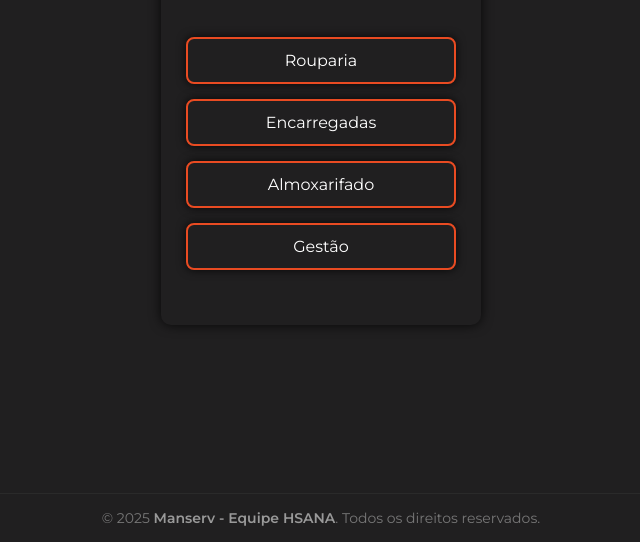
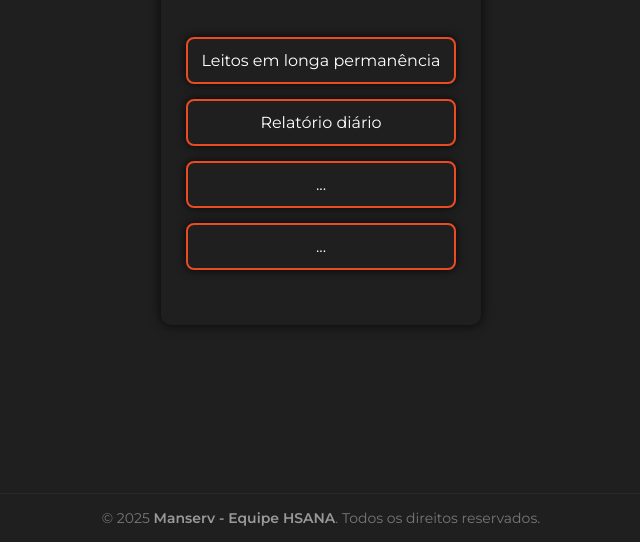
Before and after one commit to Piber22/automacoes, a plain HTML site: page index.html in a window 1280 px wide. Shown: the part 258-800 px from the top of the page, without its empty margins (319-959 px from the left). Drawn offline with Linux system fonts and the light colour scheme.

Commit message:
Update index.html

```diff
--- a/index.html
+++ b/index.html
@@ -35,19 +35,19 @@
 
         <!-- Botões de categoria -->
         <button type="button" class="login-option" id="recebimento">
-          Rouparia
+          Leitos em longa permanência
         </button>
 
         <button type="button" class="login-option" id="encarregadas">
-          Encarregadas
+          Relatório diário
         </button>
 
         <button type="button" class="login-option" id="almoxarifado">
-          Almoxarifado
+          ...
         </button>
 
         <button type="button" class="login-option" id="gestao">
-          Gestão
+          ...
         </button>
 
         <!-- Mensagem de erro  / aviso -->
@@ -64,4 +64,5 @@
   <!-- Script -->
   <script src="./login.js"></script>
 </body>
+
 </html>
```
